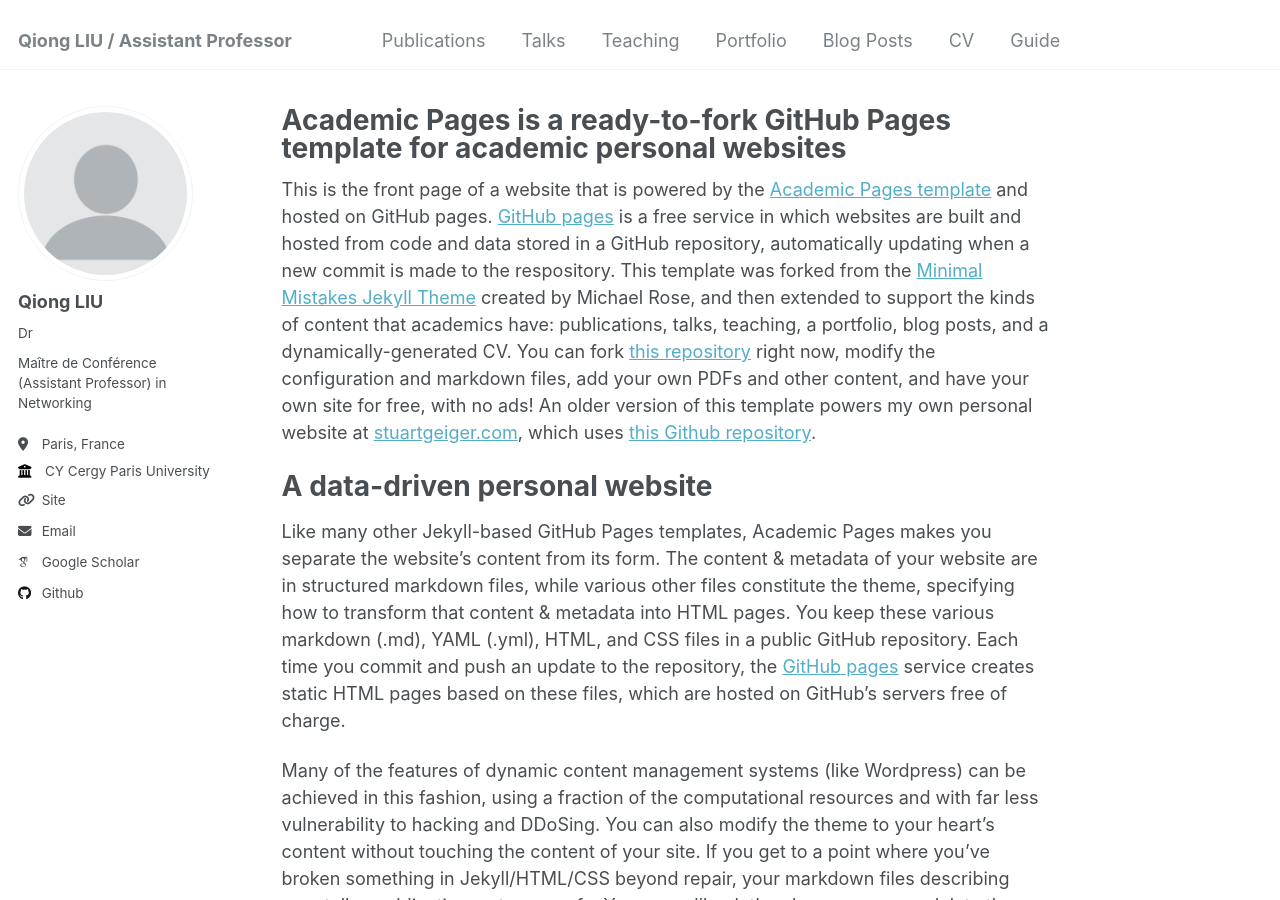
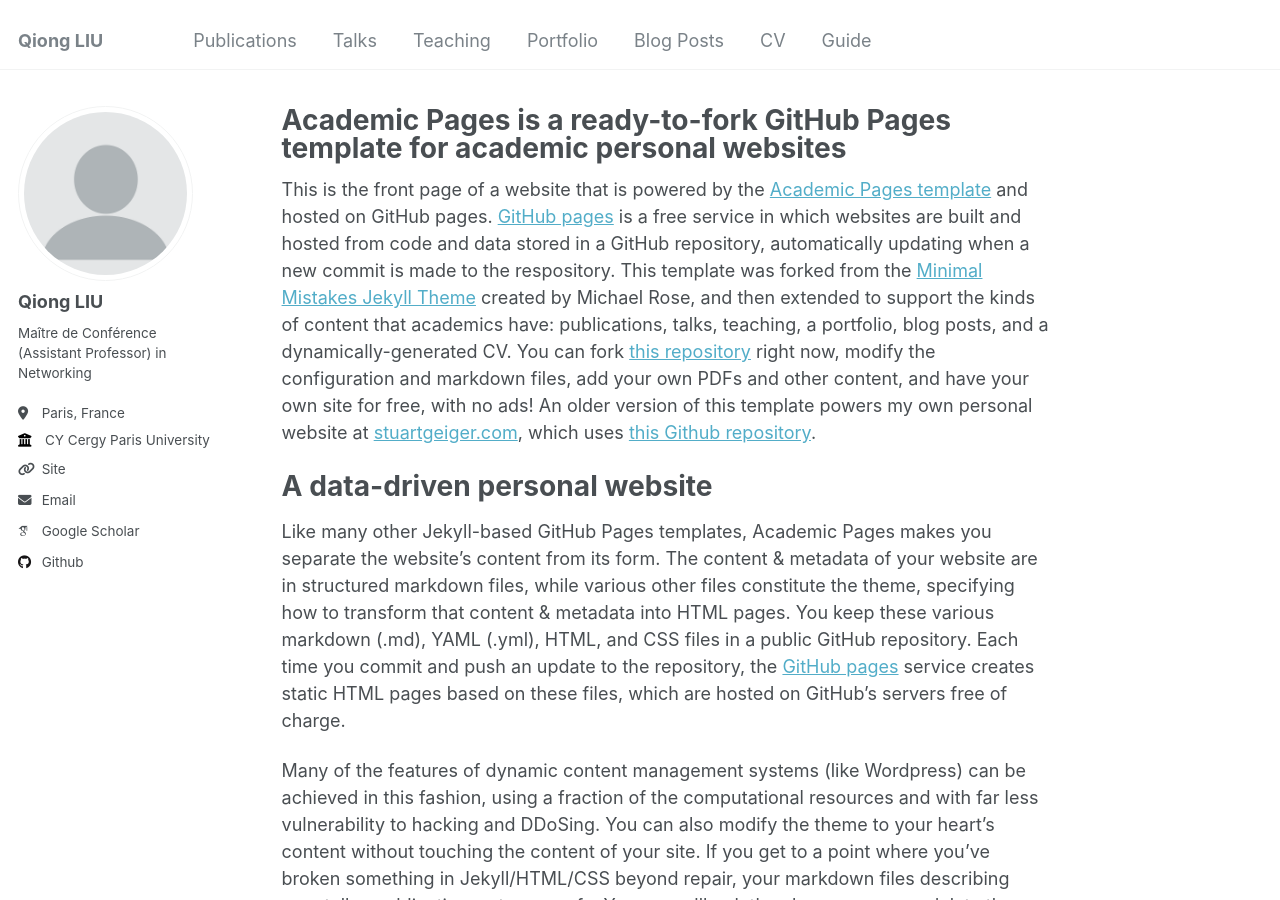
Before and after one commit to evesiphus/evesiphus.github.io, a Jekyll site: the page built from _pages/about.md, in a window 1280 px wide and 900 px high. Built offline with Jekyll 4.4.1, drawn with Linux system fonts in a browser that asks for light colours; some web fonts are replaced.

Commit message:
Update _config.yml

```diff
--- a/_config.yml
+++ b/_config.yml
@@ -8,10 +8,10 @@
 
 # Basic Site Settings
 locale                   : "fr-FR"
-title                    : "Qiong LIU / Assistant Professor"
+title                    : "Qiong LIU"
 title_separator          : "-"
 name                     : &name "qiong LIU"
-description              : &description "Virtual network, AI, stochastic geometry"
+description              : &description "Softwarized network, AI, stochastic geometry"
 url                      : https://evesiphus.github.io # the base hostname & protocol for your site e.g. "https://evesiphus.github.io"
 baseurl                  : "" # the subpath of your site, e.g. "/blog"
 repository               : "evesiphus/evesiphus.github.io"
@@ -23,7 +23,7 @@
   # Biographic information
   avatar           : "profile.png"
   name             : "Qiong LIU"
-  pronouns         : "Dr"
+# pronouns         : "Dr"
   bio              : "Maître de Conférence (Assistant Professor) in Networking"
   location         : "Paris, France"
   employer         : "CY Cergy Paris University"
```
